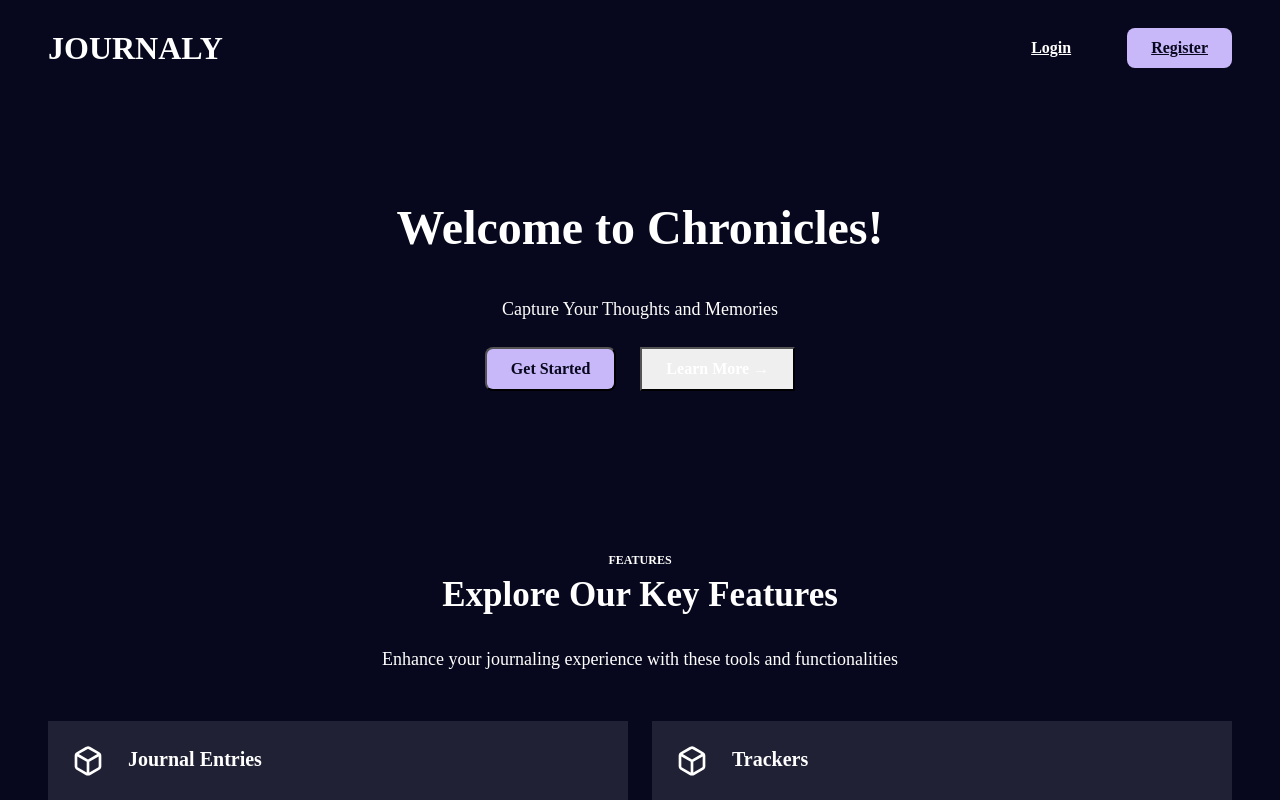
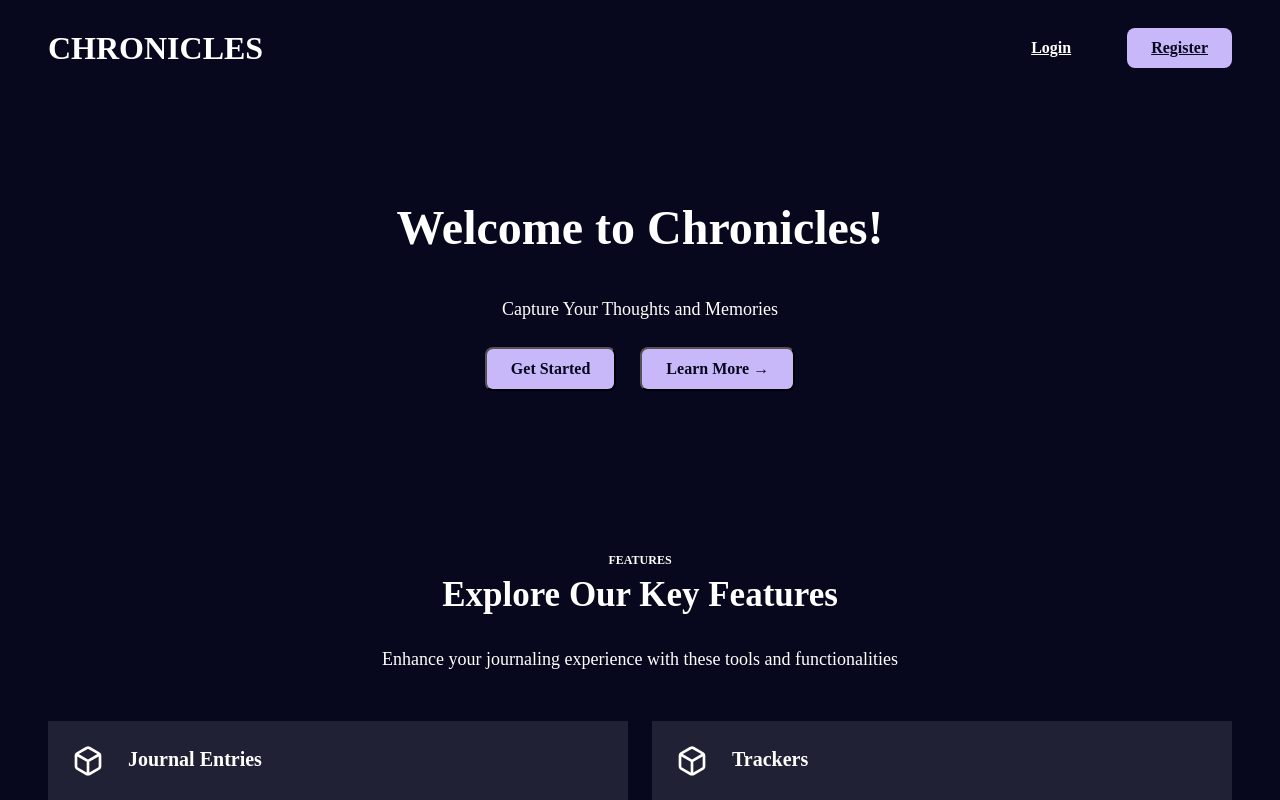
Before and after one commit to Krmjn09/authentication, a React (Vite) app in the folder client/: page / in a window 1280 px wide. Shown: the top 800 px of the page. Built offline with nearby package versions, Linux system fonts and the light colour scheme.

Commit message:
changes commited

```diff
--- a/client/package.json
+++ b/client/package.json
@@ -16,6 +16,7 @@
     "react": "^18.2.0",
     "react-dom": "^18.2.0",
     "react-helmet": "^6.1.0",
+    "react-icons": "^5.1.0",
     "react-router-dom": "^6.22.3"
   },
   "devDependencies": {
--- a/client/src/views/Chronicles.jsx
+++ b/client/src/views/Chronicles.jsx
@@ -11,7 +11,7 @@ const Chronicles = () => {
   return (
     <div className="home-container">
       <Helmet>
-        <title>Nautical Lean Dog</title>
+        <title>Chronicles</title>
         <meta property="og:title" content="Nautical Lean Dog" />
       </Helmet>
       <div className="home-header">
@@ -19,7 +19,7 @@ const Chronicles = () => {
           data-thq="thq-navbar"
           className="navbarContainer home-navbar-interactive"
         >
-          <span className="logo">JOURNALY</span>
+          <span className="logo">CHRONICLES</span>
           <div data-thq="thq-navbar-nav" className="home-desktop-menu">
             <nav className="home-links"></nav>
             <div className="home-buttons">
@@ -42,7 +42,7 @@ const Chronicles = () => {
           >
             <div className="home-nav">
               <div className="home-top">
-                <span className="logo">JOURNALY</span>
+                <span className="logo">CHRONICLES</span>
                 <div data-thq="thq-close-menu" className="home-close-menu">
                   <svg
                     viewBox="0 0 1024 1024"
@@ -163,8 +163,20 @@ const Chronicles = () => {
               </span>
             </span>
             <div className="home-btn-group">
-              <button className="buttonFilled">Get Started</button>
-              <button className="buttonFlat">Learn More →</button>
+              <button
+                className="buttonFilled"
+                onClick={() => window.scrollTo({ top: 400 })}
+              >
+                Get Started
+              </button>
+
+              {/* <button className="buttonFlat">Learn More →</button> */}
+              <button
+                className="buttonFilled"
+                onClick={() => window.scrollTo({ top: 1000 })}
+              >
+                Learn More →
+              </button>
             </div>
           </div>
         </div>
```
Also changed, not shown: 1 other file (tests, documents, lock files or other folders).
